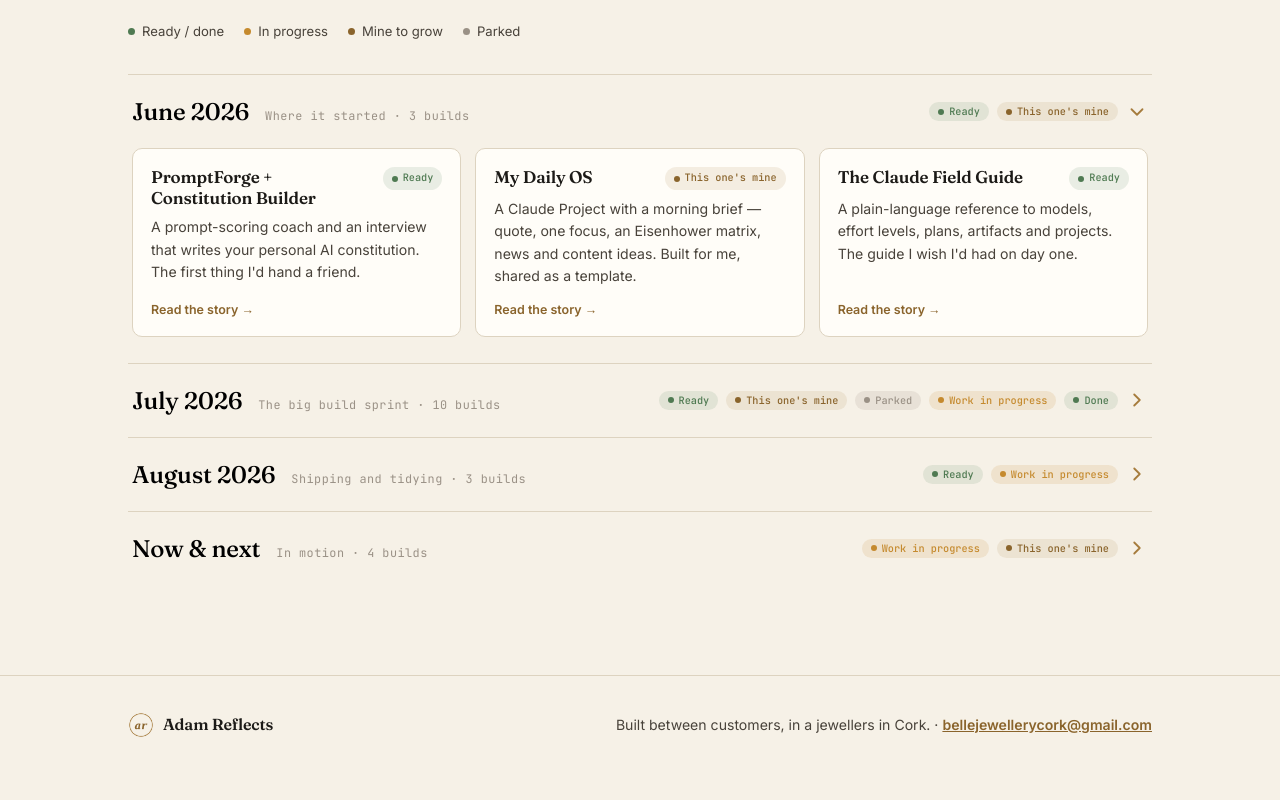
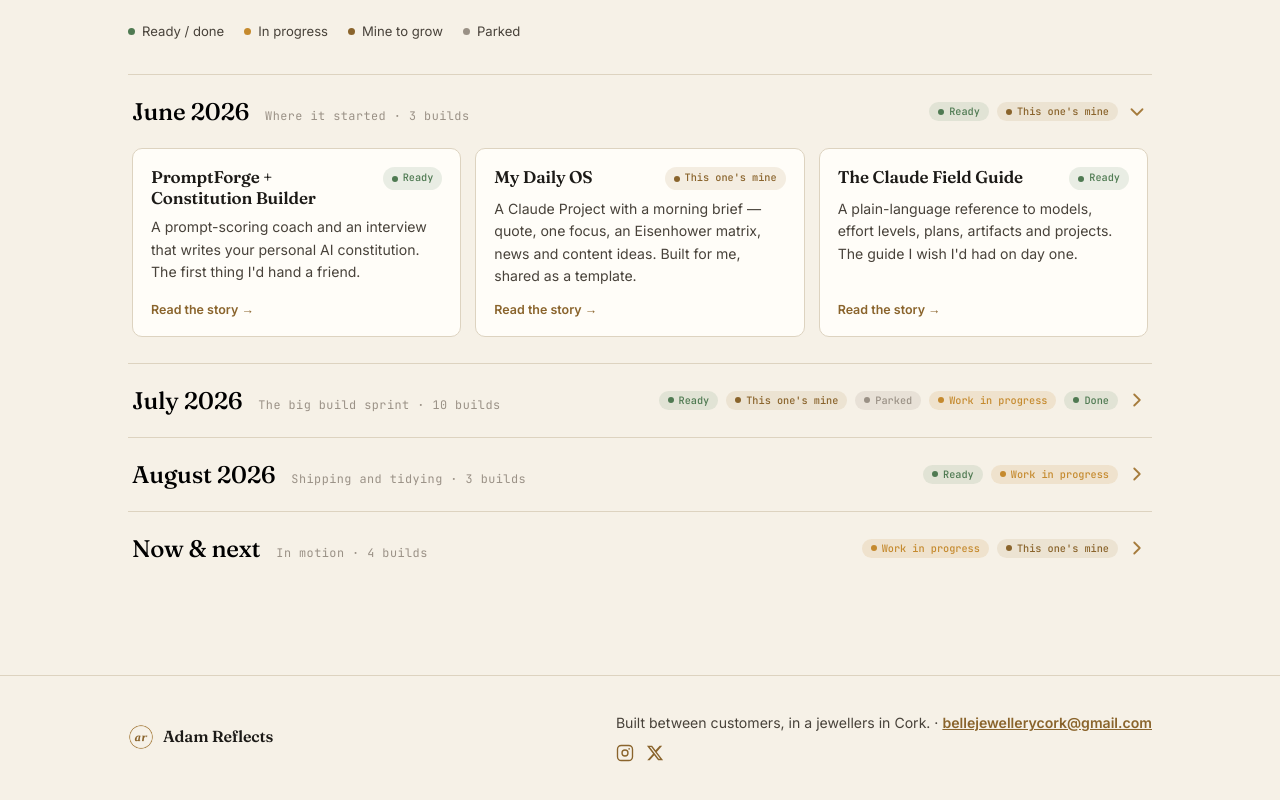
Before and after one commit to holdennopunches/Adamreflects, a Next.js app: page /timeline in a window 1280 px wide. Shown: the part 362-1162 px from the top of the page. Built offline with nearby package versions, Linux system fonts and the light colour scheme.

Commit message:
Add Instagram and X links to footer

```diff
--- a/components/Shared.js
+++ b/components/Shared.js
@@ -57,6 +57,7 @@ export function Footer() {
           <span className="mark" />
           Adam Reflects
         </div>
+        <div style={{ display: "flex", flexDirection: "column", gap: "10px", alignItems: "flex-start" }}>
           <p>
             Built between customers, in a jewellers in Cork. ·{" "}
             <a
@@ -66,6 +67,33 @@ export function Footer() {
               bellejewellerycork@gmail.com
             </a>
           </p>
+          <div style={{ display: "flex", gap: "12px", alignItems: "center" }}>
+            <a
+              href="https://instagram.com/adamreflects"
+              target="_blank"
+              rel="noopener noreferrer"
+              aria-label="Instagram"
+              style={{ color: "#8A642C", textDecoration: "none", display: "inline-flex" }}
+            >
+              <svg width="18" height="18" viewBox="0 0 24 24" fill="none" stroke="currentColor" strokeWidth="1.8" strokeLinecap="round" strokeLinejoin="round">
+                <rect x="2" y="2" width="20" height="20" rx="5" />
+                <circle cx="12" cy="12" r="4" />
+                <circle cx="17.5" cy="6.5" r="1.1" fill="currentColor" stroke="none" />
+              </svg>
+            </a>
+            <a
+              href="https://x.com/adamreflects"
+              target="_blank"
+              rel="noopener noreferrer"
+              aria-label="X"
+              style={{ color: "#8A642C", textDecoration: "none", display: "inline-flex" }}
+            >
+              <svg width="18" height="18" viewBox="0 0 24 24" fill="currentColor">
+                <path d="M18.24 2.25h3.31l-7.23 8.26 8.5 11.24h-6.66l-5.22-6.82-5.96 6.82H1.66l7.73-8.84L1.25 2.25h6.83l4.72 6.23 5.44-6.23Zm-1.16 17.52h1.83L7.02 4.12H5.05l12.03 15.65Z" />
+              </svg>
+            </a>
+          </div>
+        </div>
       </div>
     </footer>
   );
```
Lines whose indentation alone changed are shown as unchanged.
